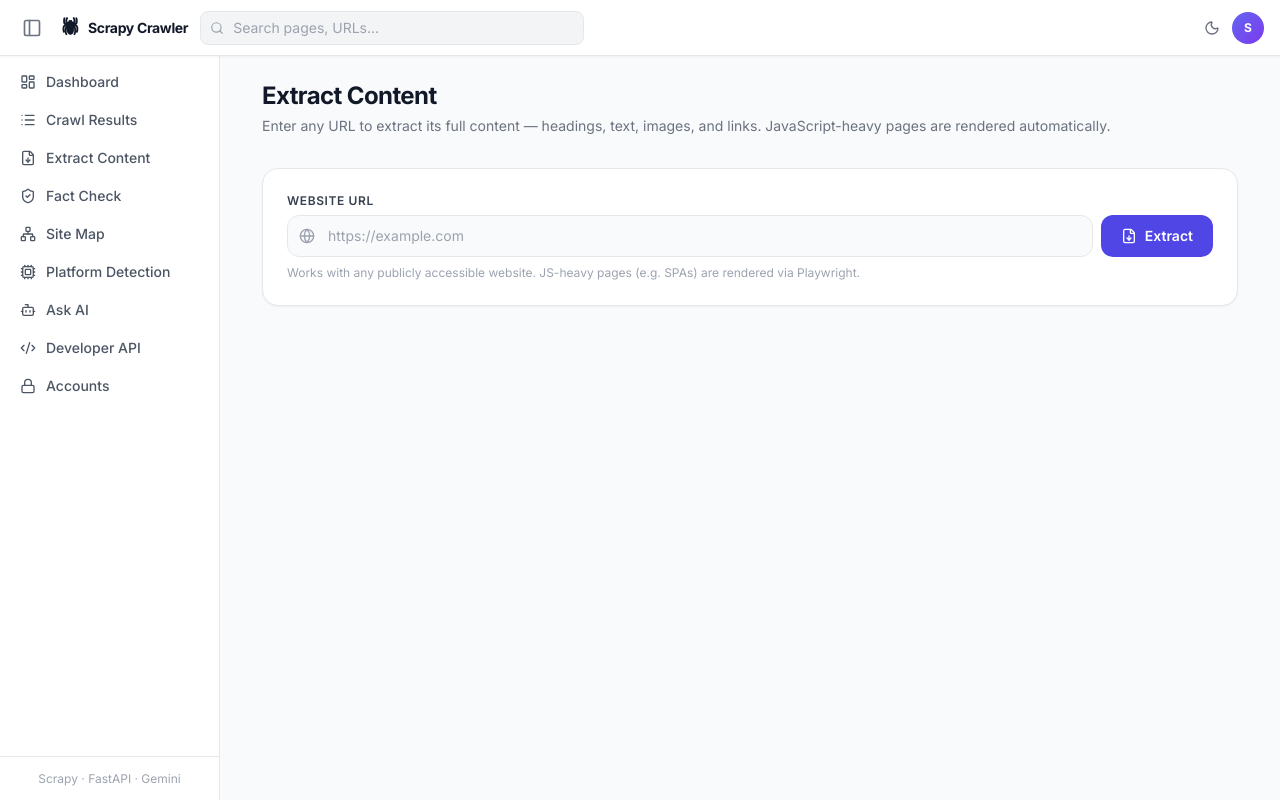
After one commit to rohitkumar91131/Scrapy-web-crawler, a Python web app: template templates/extract.html in a window 1280 px wide. The commit adds this page. Run offline with Jinja, Linux system fonts and the light colour scheme; the template is opened without the code that fills it, so the values that code supplies are empty.

Commit message:
feat: add Extract Content feature (text, headings, images, links from any URL)
Co-authored-by: rohitkumar91131 <164847892+rohitkumar91131@users.noreply.github.com>

```diff
--- a/requirements.txt
+++ b/requirements.txt
@@ -10,3 +10,5 @@ requests==2.31.0
 feedparser==6.0.11
 slowapi==0.1.9
 httpx>=0.28.1,<1.0.0
+beautifulsoup4>=4.12.3
+lxml>=5.3.0
--- a/templates/_base.html
+++ b/templates/_base.html
@@ -102,6 +102,7 @@
         {% set nav_items = [
           ('/',                   'layout-dashboard', 'Dashboard',          False),
           ('/results',            'list',             'Crawl Results',       False),
+          ('/extract',            'file-down',        'Extract Content',     False),
           ('/fact-check',         'shield-check',     'Fact Check',          False),
           ('/site-map',           'network',          'Site Map',            False),
           ('/platform-detection', 'cpu',              'Platform Detection',  False),
--- /dev/null
+++ b/templates/extract.html
@@ -0,0 +1,260 @@
+{% extends "_base.html" %}
+{% block title %}Extract Content – Scrapy Crawler{% endblock %}
+
+{% block content %}
+<div class="p-6 max-w-5xl mx-auto">
+
+  <!-- Page header -->
+  <div class="mb-8">
+    <h1 class="text-2xl font-bold text-gray-900 dark:text-white tracking-tight">Extract Content</h1>
+    <p class="text-sm text-gray-500 dark:text-gray-400 mt-1">
+      Enter any URL to extract its full content — headings, text, images, and links.
+      JavaScript-heavy pages are rendered automatically.
+    </p>
+  </div>
+
+  <!-- Input form -->
+  <div class="bg-white dark:bg-gray-900 rounded-2xl border border-gray-200 dark:border-gray-800 p-6 shadow-sm mb-6">
+    <form action="/extract" method="post" id="extract-form">
+      <label class="block text-xs font-semibold text-gray-700 dark:text-gray-300 mb-1.5 uppercase tracking-wider" for="url">
+        Website URL
+      </label>
+      <div class="flex gap-2 flex-wrap">
+        <div class="relative flex-1 min-w-[240px]">
+          <i data-lucide="globe" class="absolute left-3 top-1/2 -translate-y-1/2 w-4 h-4 text-gray-400 pointer-events-none"></i>
+          <input
+            type="url" id="url" name="url"
+            placeholder="https://example.com"
+            value="{{ result.url if result else '' }}"
+            required
+            class="w-full pl-10 pr-4 py-2.5 text-sm bg-gray-50 dark:bg-gray-800 border border-gray-200 dark:border-gray-700 rounded-xl focus:outline-none focus:ring-2 focus:ring-indigo-500 focus:bg-white dark:focus:bg-gray-900 transition-all text-gray-900 dark:text-gray-100 placeholder-gray-400"
+          />
+        </div>
+        <button
+          type="submit" id="submit-btn"
+          class="px-5 py-2.5 text-sm font-semibold bg-indigo-600 hover:bg-indigo-700 disabled:opacity-50 disabled:cursor-not-allowed text-white rounded-xl transition-colors flex items-center gap-2"
+        >
+          <i data-lucide="file-down" class="w-4 h-4"></i> Extract
+        </button>
+      </div>
+      <p class="text-xs text-gray-400 dark:text-gray-600 mt-2">
+        Works with any publicly accessible website. JS-heavy pages (e.g. SPAs) are rendered via Playwright.
+      </p>
+    </form>
+  </div>
+
+  <!-- Error banner -->
+  {% if error %}
+  <div class="mb-6 flex items-center gap-2 bg-red-50 dark:bg-red-900/20 border border-red-200 dark:border-red-800 text-red-800 dark:text-red-300 px-4 py-3 rounded-xl text-sm">
+    <i data-lucide="alert-circle" class="w-4 h-4 shrink-0"></i>
+    <span>{{ error }}</span>
+  </div>
+  {% endif %}
+
+  <!-- Results -->
+  {% if result and not error %}
+
+  <!-- Summary cards -->
+  <div class="grid grid-cols-2 sm:grid-cols-4 gap-4 mb-6">
+    {% set heading_count = (result.headings.h1 | length) + (result.headings.h2 | length) + (result.headings.h3 | length) + (result.headings.h4 | length) + (result.headings.h5 | length) + (result.headings.h6 | length) %}
+    <div class="bg-white dark:bg-gray-900 rounded-2xl border border-gray-200 dark:border-gray-800 p-4 shadow-sm text-center">
+      <div class="text-2xl font-bold text-indigo-600 dark:text-indigo-400">{{ heading_count }}</div>
+      <div class="text-xs text-gray-500 dark:text-gray-400 mt-1">Headings</div>
+    </div>
+    <div class="bg-white dark:bg-gray-900 rounded-2xl border border-gray-200 dark:border-gray-800 p-4 shadow-sm text-center">
+      <div class="text-2xl font-bold text-violet-600 dark:text-violet-400">{{ result.paragraphs | length }}</div>
+      <div class="text-xs text-gray-500 dark:text-gray-400 mt-1">Paragraphs</div>
+    </div>
+    <div class="bg-white dark:bg-gray-900 rounded-2xl border border-gray-200 dark:border-gray-800 p-4 shadow-sm text-center">
+      <div class="text-2xl font-bold text-emerald-600 dark:text-emerald-400">{{ result.images | length }}</div>
+      <div class="text-xs text-gray-500 dark:text-gray-400 mt-1">Images</div>
+    </div>
+    <div class="bg-white dark:bg-gray-900 rounded-2xl border border-gray-200 dark:border-gray-800 p-4 shadow-sm text-center">
+      <div class="text-2xl font-bold text-sky-600 dark:text-sky-400">{{ result.links | length }}</div>
+      <div class="text-xs text-gray-500 dark:text-gray-400 mt-1">Links</div>
+    </div>
+  </div>
+
+  <!-- Page meta -->
+  <div class="bg-white dark:bg-gray-900 rounded-2xl border border-gray-200 dark:border-gray-800 p-5 shadow-sm mb-5">
+    <div class="flex items-center justify-between mb-3">
+      <h2 class="text-sm font-semibold text-gray-900 dark:text-white flex items-center gap-2">
+        <i data-lucide="info" class="w-4 h-4 text-indigo-500"></i> Page Info
+      </h2>
+      {% if result.used_playwright %}
+      <span class="inline-flex items-center gap-1 px-2.5 py-0.5 rounded-full text-xs font-semibold bg-amber-100 dark:bg-amber-900/30 text-amber-700 dark:text-amber-300 border border-amber-200 dark:border-amber-800">
+        ⚡ Rendered via Playwright
+      </span>
+      {% endif %}
+    </div>
+    <dl class="grid grid-cols-1 sm:grid-cols-2 gap-3 text-sm">
+      <div>
+        <dt class="text-xs font-semibold text-gray-400 dark:text-gray-600 uppercase tracking-wider mb-0.5">URL</dt>
+        <dd class="text-gray-900 dark:text-gray-100 break-all">
+          <a href="{{ result.url }}" target="_blank" rel="noopener noreferrer" class="text-indigo-600 dark:text-indigo-400 hover:underline">{{ result.url }}</a>
+        </dd>
+      </div>
+      <div>
+        <dt class="text-xs font-semibold text-gray-400 dark:text-gray-600 uppercase tracking-wider mb-0.5">Title</dt>
+        <dd class="text-gray-900 dark:text-gray-100">{{ result.title or '—' }}</dd>
+      </div>
+      {% if result.meta_description %}
+      <div class="sm:col-span-2">
+        <dt class="text-xs font-semibold text-gray-400 dark:text-gray-600 uppercase tracking-wider mb-0.5">Meta Description</dt>
+        <dd class="text-gray-700 dark:text-gray-300">{{ result.meta_description }}</dd>
+      </div>
+      {% endif %}
+    </dl>
+  </div>
+
+  <!-- Headings -->
+  {% set any_headings = result.headings.h1 or result.headings.h2 or result.headings.h3 or result.headings.h4 or result.headings.h5 or result.headings.h6 %}
+  {% if any_headings %}
+  <div class="bg-white dark:bg-gray-900 rounded-2xl border border-gray-200 dark:border-gray-800 p-5 shadow-sm mb-5">
+    <h2 class="text-sm font-semibold text-gray-900 dark:text-white flex items-center gap-2 mb-3">
+      <i data-lucide="heading-1" class="w-4 h-4 text-indigo-500"></i> Headings
+    </h2>
+    <div class="space-y-1.5">
+      {% for level in ['h1', 'h2', 'h3', 'h4', 'h5', 'h6'] %}
+        {% for heading in result.headings[level] %}
+        <div class="flex items-baseline gap-2">
+          <span class="text-xs font-bold text-gray-400 dark:text-gray-600 w-7 shrink-0 uppercase">{{ level }}</span>
+          <span class="text-sm text-gray-800 dark:text-gray-200
+            {% if level == 'h1' %}font-bold text-base
+            {% elif level == 'h2' %}font-semibold
+            {% elif level == 'h3' %}font-medium
+            {% endif %}">{{ heading }}</span>
+        </div>
+        {% endfor %}
+      {% endfor %}
+    </div>
+  </div>
+  {% endif %}
+
+  <!-- Text content -->
+  {% if result.paragraphs %}
+  <div class="bg-white dark:bg-gray-900 rounded-2xl border border-gray-200 dark:border-gray-800 p-5 shadow-sm mb-5">
+    <div class="flex items-center justify-between mb-3">
+      <h2 class="text-sm font-semibold text-gray-900 dark:text-white flex items-center gap-2">
+        <i data-lucide="file-text" class="w-4 h-4 text-violet-500"></i> Text Content
+      </h2>
+      <button
+        onclick="document.getElementById('paragraphs-list').classList.toggle('hidden')"
+        class="text-xs text-indigo-600 dark:text-indigo-400 hover:underline"
+      >Toggle</button>
+    </div>
+    <div id="paragraphs-list" class="space-y-2 max-h-96 overflow-y-auto pr-1">
+      {% for para in result.paragraphs %}
+      <p class="text-sm text-gray-700 dark:text-gray-300 leading-relaxed border-l-2 border-gray-200 dark:border-gray-700 pl-3">{{ para }}</p>
+      {% endfor %}
+    </div>
+  </div>
+  {% endif %}
+
+  <!-- Images -->
+  {% if result.images %}
+  <div class="bg-white dark:bg-gray-900 rounded-2xl border border-gray-200 dark:border-gray-800 p-5 shadow-sm mb-5">
+    <div class="flex items-center justify-between mb-3">
+      <h2 class="text-sm font-semibold text-gray-900 dark:text-white flex items-center gap-2">
+        <i data-lucide="image" class="w-4 h-4 text-emerald-500"></i> Images
+        <span class="text-xs font-normal text-gray-400">({{ result.images | length }})</span>
+      </h2>
+    </div>
+    <div class="grid grid-cols-1 sm:grid-cols-2 lg:grid-cols-3 gap-3">
+      {% for img in result.images %}
+      <div class="border border-gray-200 dark:border-gray-700 rounded-xl overflow-hidden bg-gray-50 dark:bg-gray-800/60 group">
+        <div class="aspect-video flex items-center justify-center overflow-hidden bg-gray-100 dark:bg-gray-800">
+          <img
+            src="{{ img.src }}"
+            alt="{{ img.alt or '' }}"
+            loading="lazy"
+            onerror="this.style.display='none';this.parentElement.querySelector('.img-fallback').style.display='flex'"
+            class="max-h-full max-w-full object-contain"
+          />
+          <span class="img-fallback hidden items-center justify-center w-full h-full text-xs text-gray-400">Image unavailable</span>
+        </div>
+        <div class="p-2.5">
+          {% if img.alt %}
+          <p class="text-xs text-gray-600 dark:text-gray-400 truncate" title="{{ img.alt }}">{{ img.alt }}</p>
+          {% endif %}
+          <a href="{{ img.src }}" target="_blank" rel="noopener noreferrer" class="text-xs text-indigo-600 dark:text-indigo-400 hover:underline break-all line-clamp-1 mt-0.5 block">{{ img.src }}</a>
+        </div>
+      </div>
+      {% endfor %}
+    </div>
+  </div>
+  {% endif %}
+
+  <!-- Links -->
+  {% if result.links %}
+  <div class="bg-white dark:bg-gray-900 rounded-2xl border border-gray-200 dark:border-gray-800 p-5 shadow-sm mb-5">
+    <div class="flex items-center justify-between mb-3">
+      <h2 class="text-sm font-semibold text-gray-900 dark:text-white flex items-center gap-2">
+        <i data-lucide="link" class="w-4 h-4 text-sky-500"></i> Links
+        <span class="text-xs font-normal text-gray-400">({{ result.links | length }})</span>
+      </h2>
+      <button
+        onclick="document.getElementById('links-list').classList.toggle('hidden')"
+        class="text-xs text-indigo-600 dark:text-indigo-400 hover:underline"
+      >Toggle</button>
+    </div>
+    <div id="links-list" class="space-y-1 max-h-72 overflow-y-auto pr-1">
+      {% for link in result.links %}
+      <div class="flex items-start gap-2 py-1 border-b border-gray-100 dark:border-gray-800 last:border-0">
+        <i data-lucide="external-link" class="w-3.5 h-3.5 text-gray-400 shrink-0 mt-0.5"></i>
+        <div class="min-w-0">
+          {% if link.text %}
+          <span class="text-xs font-medium text-gray-700 dark:text-gray-300 block truncate">{{ link.text }}</span>
+          {% endif %}
+          <a href="{{ link.url }}" target="_blank" rel="noopener noreferrer" class="text-xs text-indigo-600 dark:text-indigo-400 hover:underline break-all">{{ link.url }}</a>
+        </div>
+      </div>
+      {% endfor %}
+    </div>
+  </div>
+  {% endif %}
+
+  <!-- Raw JSON export -->
+  <div class="bg-white dark:bg-gray-900 rounded-2xl border border-gray-200 dark:border-gray-800 p-5 shadow-sm">
+    <div class="flex items-center justify-between mb-3">
+      <h2 class="text-sm font-semibold text-gray-900 dark:text-white flex items-center gap-2">
+        <i data-lucide="braces" class="w-4 h-4 text-gray-500"></i> Raw JSON
+      </h2>
+      <button
+        onclick="copyJson()"
+        id="copy-btn"
+        class="text-xs px-3 py-1.5 bg-gray-100 dark:bg-gray-800 hover:bg-gray-200 dark:hover:bg-gray-700 text-gray-700 dark:text-gray-300 rounded-lg transition-colors flex items-center gap-1.5"
+      >
+        <i data-lucide="copy" class="w-3.5 h-3.5"></i> Copy JSON
+      </button>
+    </div>
+    <pre id="json-output" class="text-xs bg-gray-50 dark:bg-gray-950 text-gray-700 dark:text-gray-300 p-4 rounded-xl overflow-x-auto max-h-72 overflow-y-auto border border-gray-200 dark:border-gray-800 whitespace-pre-wrap break-all">{{ result | tojson(indent=2) }}</pre>
+  </div>
+
+  {% endif %}
+
+</div>
+{% endblock %}
+
+{% block scripts %}
+<script>
+  document.getElementById('extract-form').addEventListener('submit', function () {
+    var btn = document.getElementById('submit-btn');
+    btn.innerHTML = '<svg class="w-4 h-4 animate-spin" fill="none" viewBox="0 0 24 24"><circle class="opacity-25" cx="12" cy="12" r="10" stroke="currentColor" stroke-width="4"></circle><path class="opacity-75" fill="currentColor" d="M4 12a8 8 0 018-8v8z"></path></svg> Extracting…';
+    btn.disabled = true;
+  });
+
+  function copyJson() {
+    var text = document.getElementById('json-output').textContent;
+    navigator.clipboard.writeText(text).then(function () {
+      var btn = document.getElementById('copy-btn');
+      btn.innerHTML = '<i data-lucide="check" class="w-3.5 h-3.5"></i> Copied!';
+      lucide.createIcons();
+      setTimeout(function () {
+        btn.innerHTML = '<i data-lucide="copy" class="w-3.5 h-3.5"></i> Copy JSON';
+        lucide.createIcons();
+      }, 2000);
+    });
+  }
+</script>
+{% endblock %}
```
Also changed, not shown: app.py (+65 -0 lines), crawler/extractor.py (added, +284 -0 lines).
